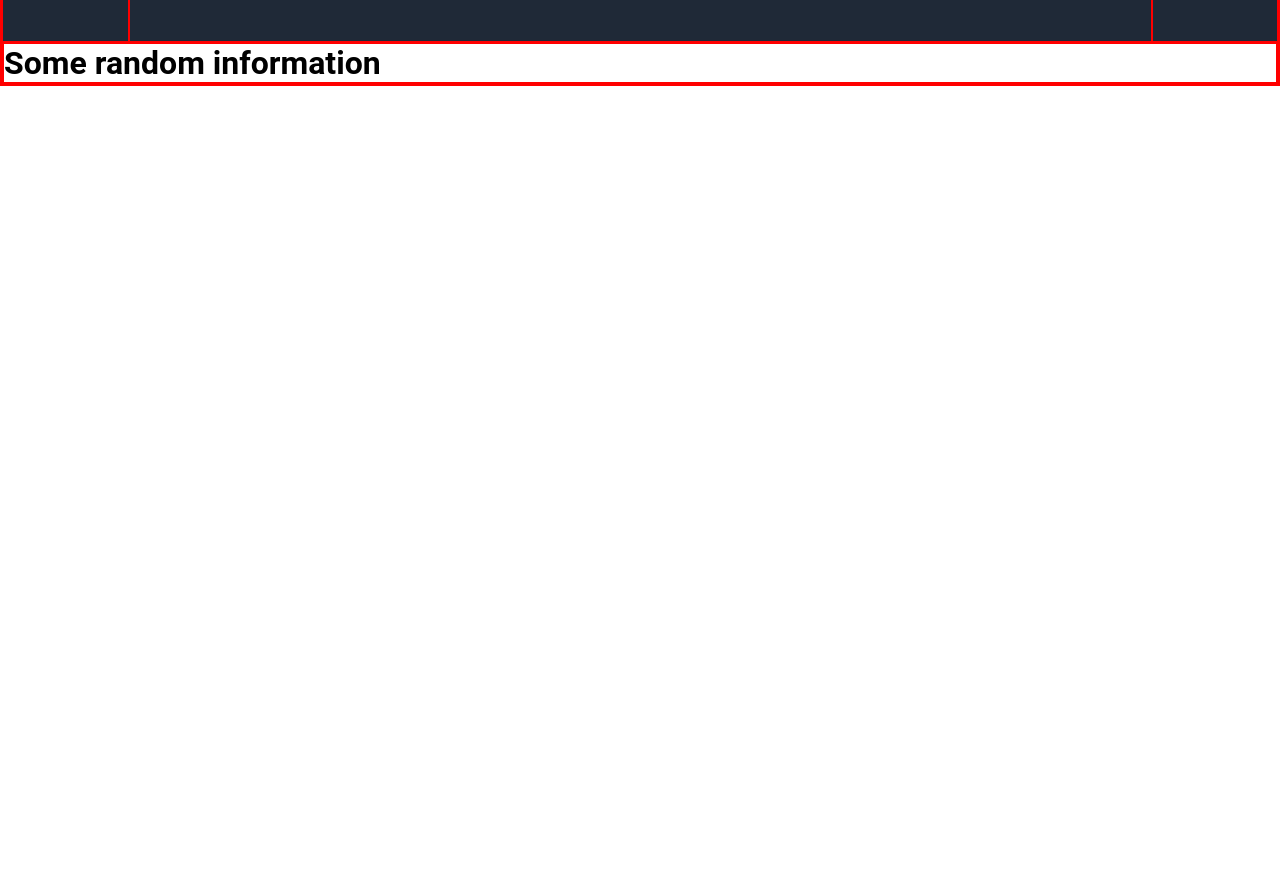
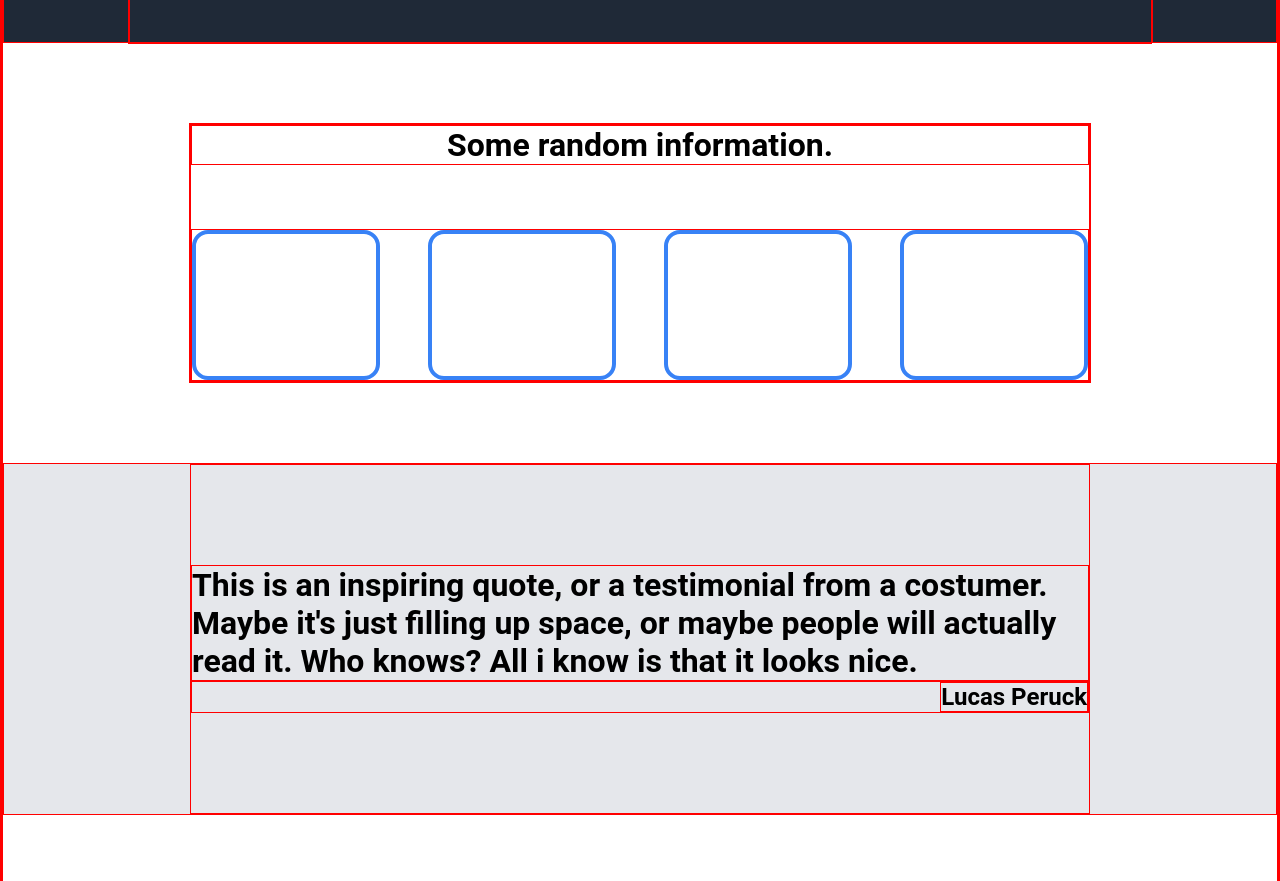
Before and after one commit to peruck/landingPage, a plain HTML site: page index.html in a window 1280 px wide. Shown: the part 460-1341 px from the top of the page. Before the commit the page ends 800 px from the top, so only its background shows below. Drawn offline with Linux system fonts and the light colour scheme.

Commit message:
dia 3 de projeto

```diff
--- /dev/null
+++ b/call-to-action.css
@@ -0,0 +1,36 @@
+#call-to-action {
+    color: #FFF;
+}
+
+#call-to-action-main {
+    margin: 0 auto;
+    width: 900px;
+    display: flex;
+}
+
+#call-to-action-main>div {
+    flex: 1;
+}
+
+#call-to-action-banner {
+    background-color: #3882f6;
+    display: flex;
+    padding: 2rem 6rem;
+}
+
+
+
+#call-to-action-itens {
+    flex: 3;
+}
+
+#call-to-action-button {
+    flex: 1;
+    display: flex;
+    justify-content: center;
+    align-items: center;
+}
+
+#call-to-action-button button {
+    padding: 0.5rem 1.5rem;
+}
--- a/header.css
+++ b/header.css
@@ -19,7 +19,6 @@ body {
 
 #header {
     background: #1F2937;
-    margin: 0 auto;
     height: 500px;
 
 }
--- a/index.html
+++ b/index.html
@@ -6,10 +6,13 @@
     <meta name="viewport" content="width=device-width, initial-scale=1.0">
     <title>LandingPage</title>
     <link rel="stylesheet" href="header.css">
+    <link rel="stylesheet" href="quotesection.css">
+    <link rel="stylesheet" href="call-to-action.css">
     <link rel="stylesheet" href="main.css">
 </head>
 
 <body>
+    <div id='content'>
         <div id="header">
             <div id="header-main">
                 <div id="header-nav">
@@ -29,7 +32,8 @@
                                 This website is awesome
                             </div>
                             <div id="header-content-subtitle">
-                            This website has some subtext that goes here under the main title. It's a smaller font and
+                                This website has some subtext that goes here under the main title. It's a smaller font
+                                and
                                 the color is lower contrast
                             </div>
                             <div id="header-content-main-button">
@@ -44,9 +48,40 @@
             </div>
         </div>
         <div id="main">
-        <h1>Some random information
-
+            <div id="main-content">
+                <h1>Some random information.</h1>
+                <div id="main-content-cards">
+                    <div class="main-content-cards-card"></div>
+                    <div class="main-content-cards-card"></div>
+                    <div class="main-content-cards-card"></div>
+                    <div class="main-content-cards-card"></div>
+                </div>
+            </div>
+        </div>
+        <div id="quote-section">
+            <div id="quote-section-main">
+                <h1>This is an inspiring quote, or a testimonial from a costumer. Maybe it's just filling up space, or
+                    maybe
+                    people will actually read it. Who knows? All i know is that it looks nice.
                 </h1>
+                <div class="quote-signature">
+                    <h2>Lucas Peruck</h2>
+                </div>
+            </div>
+        </div>
+        <div id="call-to-action">
+            <div id="call-to-action-main">
+                <div id="call-to-action-banner">
+                    <div id="call-to-action-itens">
+                        <h1>Call to action! It's time!</h1>
+                        <h2>Sign up for our product by clicking that button right over there!</h2>
+                    </div>
+                    <div id="call-to-action-button">
+                        <button>Sign up</button>
+                    </div>
+                </div>
+            </div>
+        </div>
     </div>
 </body>
 
--- a/main.css
+++ b/main.css
@@ -1,3 +1,39 @@
 #main {
+    margin: 0 auto;
     color: #000;
 }
+
+#main h1 {
+    text-align: center;
+    font-weight: bold;
+}
+
+#content {
+    display: flex;
+    flex-direction: column;
+    gap: 5rem;
+}
+
+#main-content {
+    display: flex;
+    flex-direction: column;
+    width: 900px;
+    margin: 0 auto;
+    gap: 4rem;
+}
+
+#main-content-cards {
+    display: flex;
+    justify-content: space-around;
+    gap: 3rem;
+}
+
+#main-content-cards>div {
+    flex: 1;
+}
+
+.main-content-cards-card {
+    border: 4px solid #3882f6;
+    height: 150px;
+    border-radius: 1rem;
+}
--- /dev/null
+++ b/quotesection.css
@@ -0,0 +1,18 @@
+#quote-section {
+    color: #000;
+    display: flex;
+    background-color: #E5E7EB;
+}
+
+#quote-section-main {
+    margin: 0 auto;
+    display: flex;
+    flex-direction: column;
+    width: 900px;
+    padding: 100px 0;
+}
+
+.quote-signature {
+    display: flex;
+    justify-content: end;
+}
```
Lines whose indentation alone changed are shown as unchanged.
